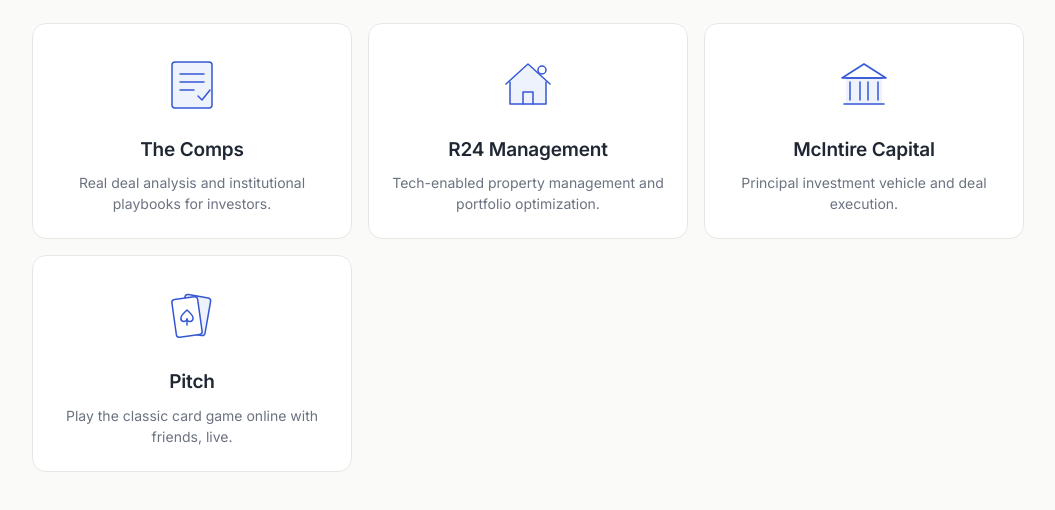
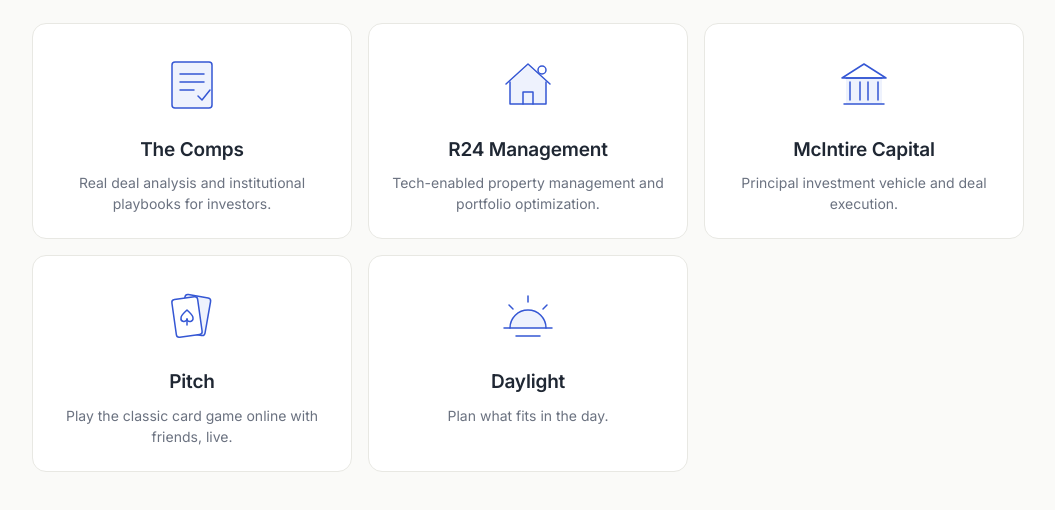
Before and after one commit to mccbb/maccobb-site, a plain HTML site: page index.html in a window 1280 px wide. Shown: the part 320-830 px from the top of the page, without its empty margins (112-1167 px from the left). Drawn offline with Linux system fonts and the light colour scheme.

Commit message:
Add the Daylight card
Co-Authored-By: Claude Sonnet 5.5 <noreply@anthropic.com>

```diff
--- a/index.html
+++ b/index.html
@@ -104,6 +104,10 @@ h1{font-weight:600;font-size:clamp(44px,7vw,68px);letter-spacing:-.035em;line-he
     <svg viewBox="0 0 64 64" aria-hidden="true"><rect class="fill" x="22" y="12" width="26" height="38" rx="3" transform="rotate(10 35 31)"/><rect x="22" y="12" width="26" height="38" rx="3" transform="rotate(10 35 31)"/><rect x="14" y="14" width="26" height="38" rx="3" transform="rotate(-8 27 33)" style="fill:var(--card)"/><path d="M27 26c-3 3-6 5-6 8a3 3 0 0 0 6 1 3 3 0 0 0 6-1c0-3-3-5-6-8z"/><path d="M27 35v6"/></svg>
     <h2>Pitch</h2><p>Play the classic card game online with friends, live.</p>
   </a>
+  <a class="card" href="https://do.maccobb.com">
+    <svg viewBox="0 0 64 64" aria-hidden="true"><path class="fill" d="M14 44a18 18 0 0 1 36 0z"/><path d="M14 44a18 18 0 0 1 36 0"/><path d="M8 44h48M32 12v6M13 21l4 4M51 21l-4 4M20 52h24"/></svg>
+    <h2>Daylight</h2><p>Plan what fits in the day.</p>
+  </a>
 </section>
 
 </div>
```
